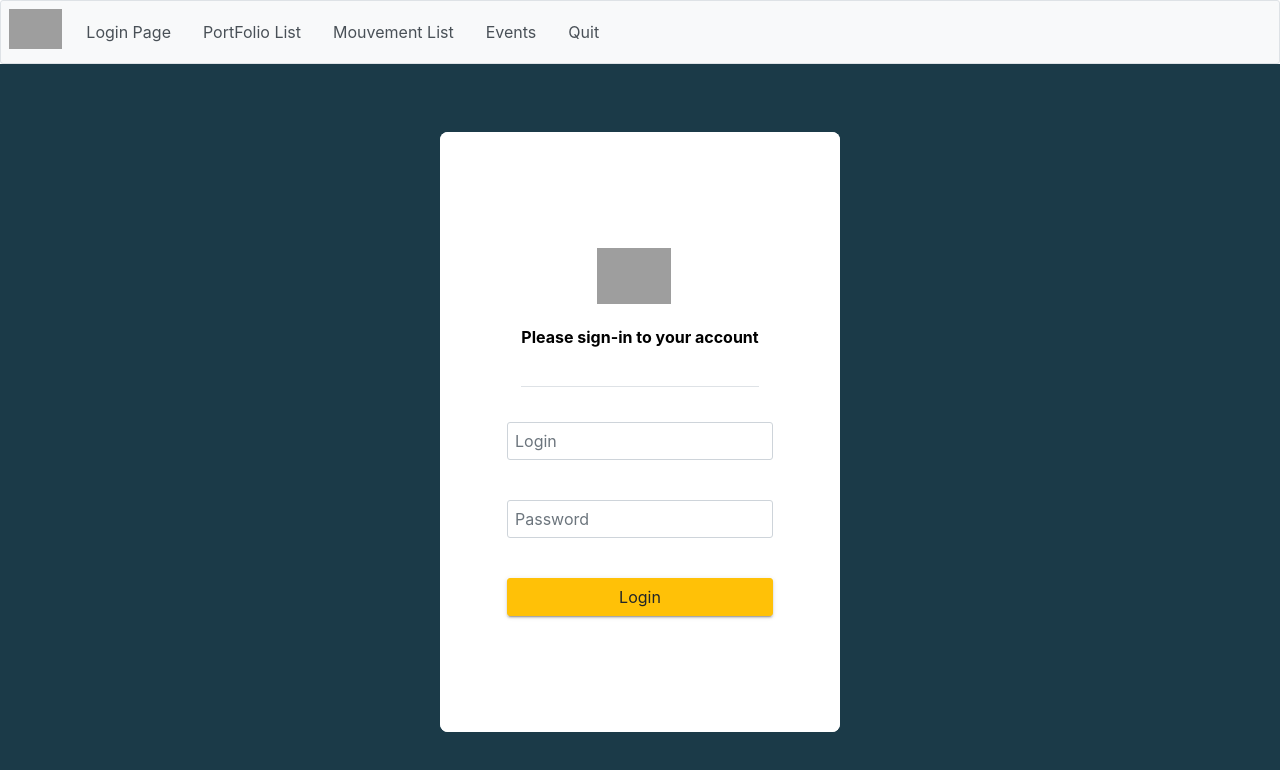
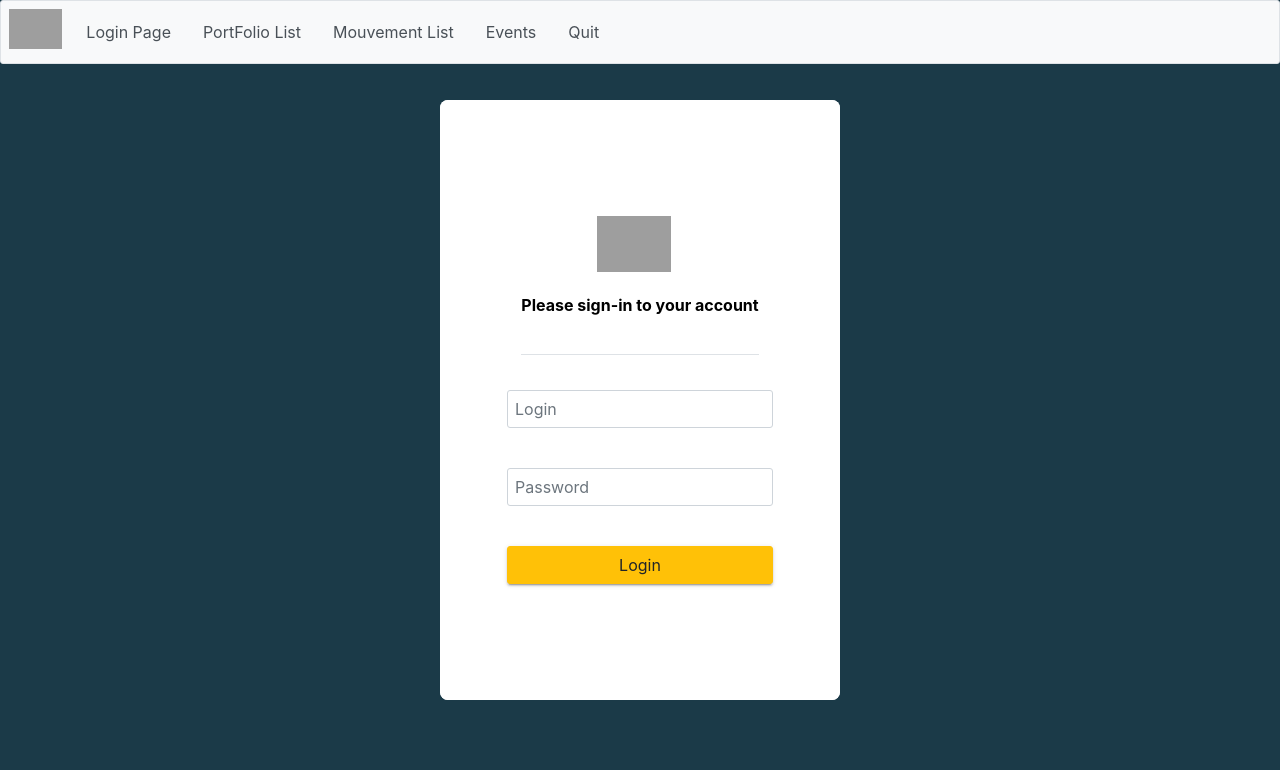
Before and after one commit to terenceraja/keeappV, a React (Vite) app: page / in a window 1280 px wide. Shown: the top 770 px of the page. Built offline with nearby package versions, Linux system fonts and the light colour scheme; grey boxes are pictures that could not be loaded.

Commit message:
sticky header

```diff
--- a/src/components/Header/Header.jsx
+++ b/src/components/Header/Header.jsx
@@ -39,5 +39,5 @@ export default function TemplateDemo() {
   );
   const end = <InputText placeholder="Search" type="text" className="w-full" />;
 
-  return <Menubar model={items} start={start} />;
+  return <Menubar className="fixed w-full z-10 " model={items} start={start} />;
 }
```
